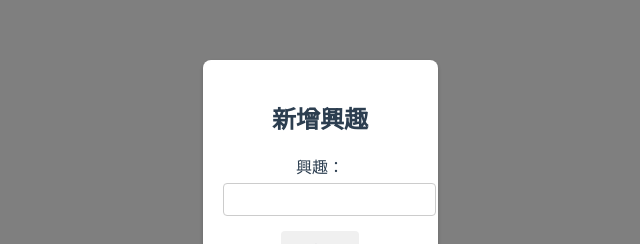
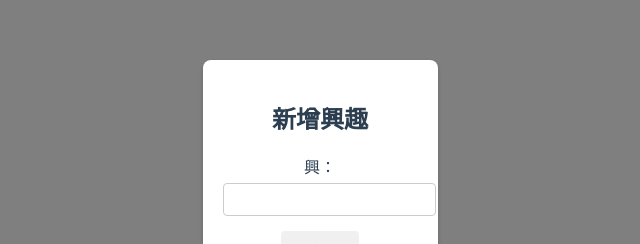
Before and after one commit to Fang-4-Group/Graduation-Project, a Vue app in the folder frontend/: page /editinterests in a window 1280 px wide. Shown: the part 202-446 px from the top of the page, without its empty margins (320-960 px from the left). Built offline with nearby package versions, Linux system fonts and the light colour scheme.

Commit message:
[GP-126}test

```diff
--- a/frontend/src/components/EditInterests.vue
+++ b/frontend/src/components/EditInterests.vue
@@ -5,7 +5,7 @@
       <form @submit.prevent="saveUserData">
         <!-- Interests Section -->
         <div class="form-group" v-for="(interest, index) in editedUserData.interests" :key="index">
-          <label :for="'interest-' + index">興趣：</label>
+          <label :for="'interest-' + index">興：</label>
           <input type="text" :id="'interest-' + index" v-model="editedUserData.interests[index]" required>
         </div>
 
```
